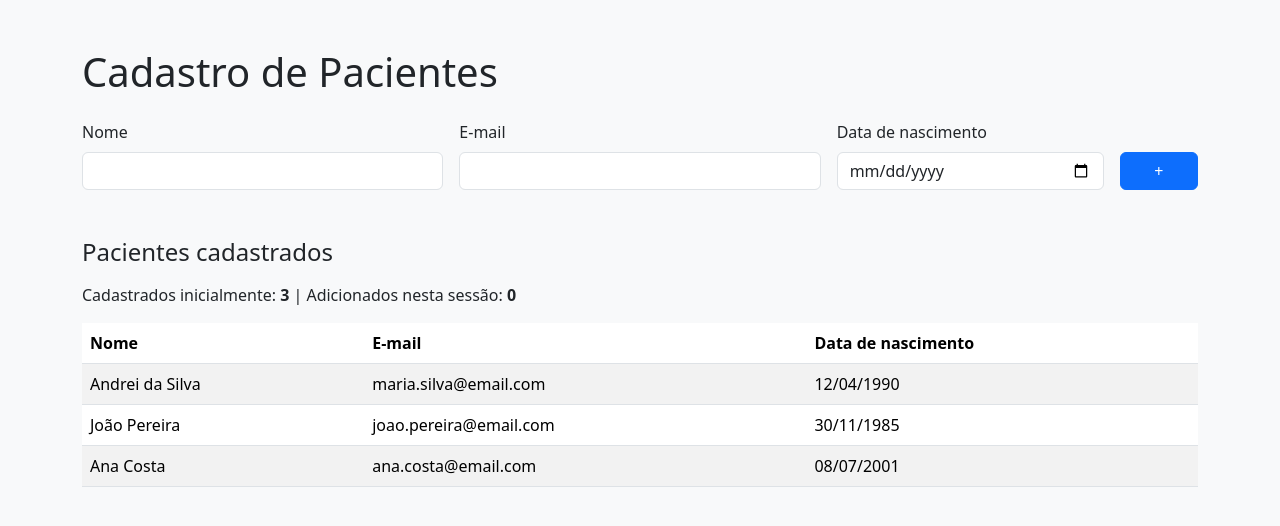
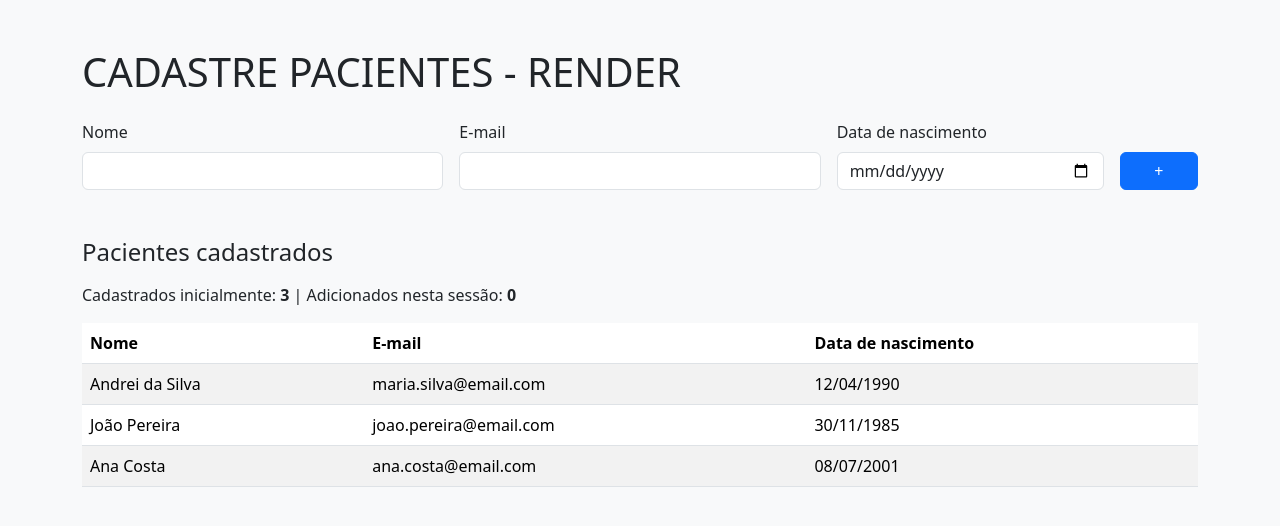
Before and after one commit to Unilins-HiTech/ac-es8-2026-2-andrei, a plain HTML site: page aula-02-cadastro-pacientes/index.html in a window 1280 px wide. Drawn offline with nearby package versions, Linux system fonts and the light colour scheme; files whose address does not match are found by name.

Commit message:
Teste render

```diff
--- a/aula-02-cadastro-pacientes/index.html
+++ b/aula-02-cadastro-pacientes/index.html
@@ -17,7 +17,7 @@
 
 	<body>
 		<div class="container py-5">
-			<h1 class="mb-4">Cadastro de Pacientes</h1>
+			<h1 class="mb-4">CADASTRE PACIENTES - RENDER</h1>
 
 			<form id="form-paciente" class="row g-3 mb-5">
 				<div class="col-md-4">
```
